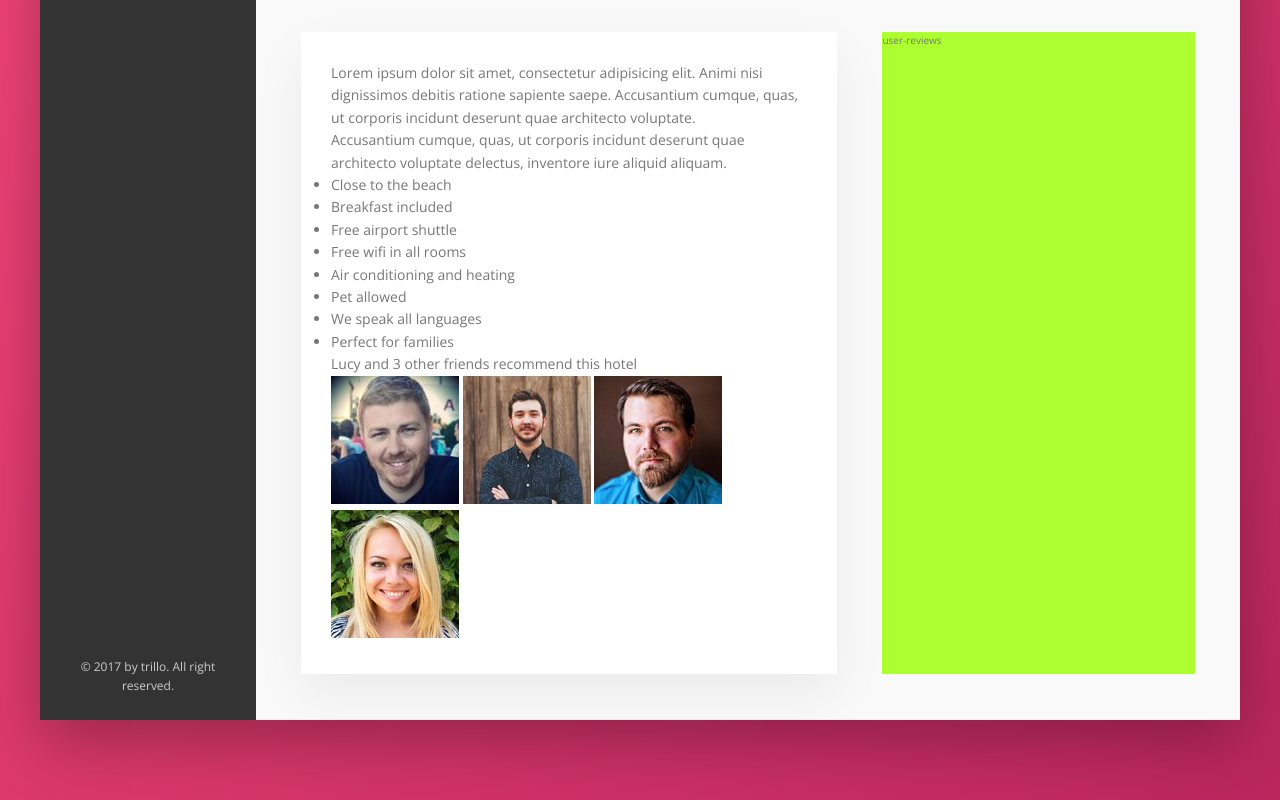
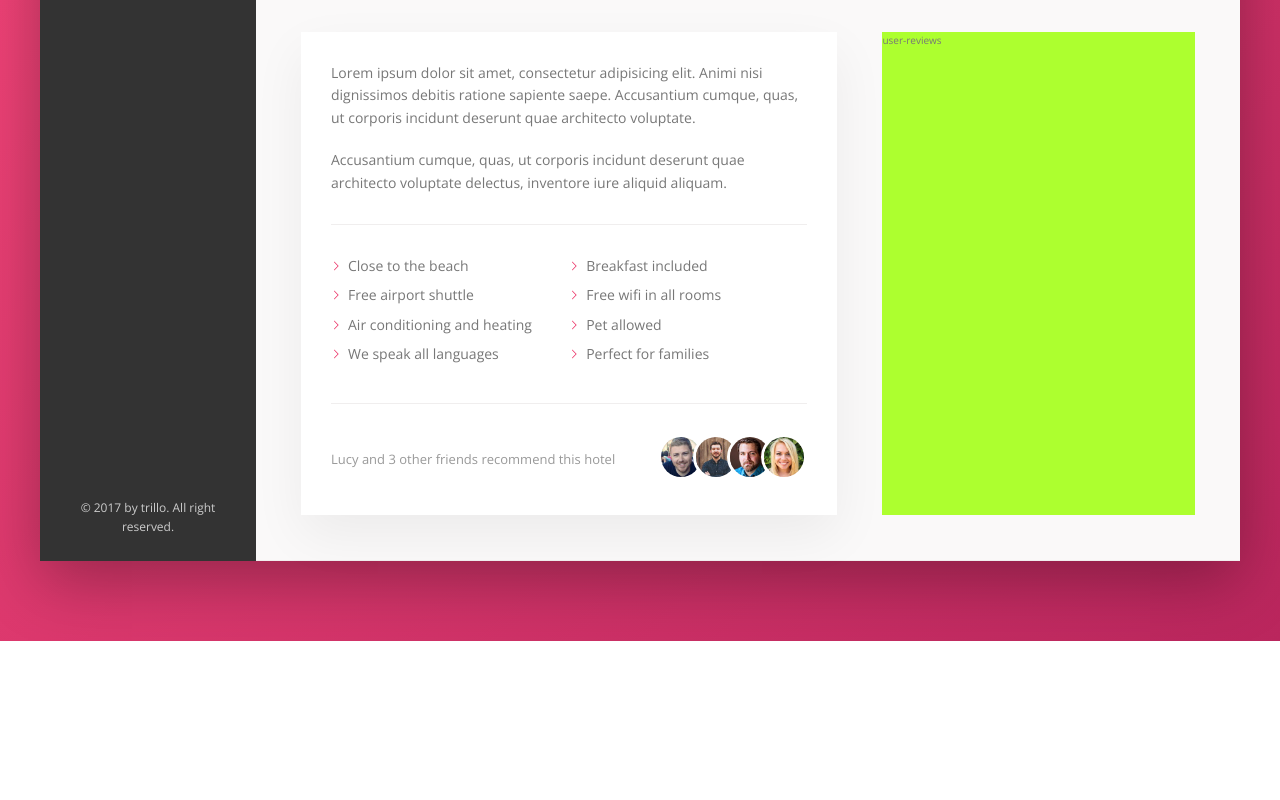
Before and after one commit to jsi-webdev/Trillo_Clone_Flex_Project, a website: page index.html in a window 1280 px wide. Shown: the part 615-1415 px from the top of the page. After the commit the page ends 1256 px from the top, so only its background shows below. Drawn offline with nearby package versions, Linux system fonts and the light colour scheme.

Commit message:
#11 HOTEL DETAIL : CSS styling, use svg icon in CSS (webkit mask image)

```diff
--- a/sass/_base.scss
+++ b/sass/_base.scss
@@ -18,6 +18,7 @@
   --shadow-light: 0 2rem 5rem rgba(0, 0, 0, 0.06);
 
   --line: 1px solid var(--color-grey-light-3);
+  --line-white: 3px solid var(--color-white);
 }
 
 * {
--- a/sass/_components.scss
+++ b/sass/_components.scss
@@ -295,3 +295,72 @@
     box-shadow: none;
   }
 }
+
+//////////////////////////////
+// PARAGRAPH
+.paragraph:not(:last-of-type) {
+  margin-bottom: 2rem;
+}
+
+//////////////////////////////
+// List
+.list {
+  list-style: none;
+  margin: 3rem 0;
+  padding: 3rem 0;
+  border-top: var(--line);
+  border-bottom: var(--line);
+
+  display: flex;
+  flex-wrap: wrap;
+
+  &__item {
+    flex: 0 0 50%;
+    margin-bottom: 0.7rem;
+  }
+
+  &__item::before {
+    content: '';
+    display: inline-block;
+    height: 1rem;
+    width: 1rem;
+    margin-right: 0.7rem;
+
+    // Older browser
+    // background-image: url(../img/chevron-thin-right.svg);
+    // background-size: cover;
+
+    // Newer browser
+    background-color: var(--color-primary);
+    -webkit-mask-image: url(../img/chevron-thin-right.svg);
+    -webkit-mask-size: cover;
+    mask-image: url(../img/chevron-thin-right.svg);
+    mask-size: cover;
+  }
+}
+
+//////////////////////////////
+// RECOMMEND
+.recommend {
+  font-size: 1.3rem;
+  color: var(--color-grey-dark-3);
+
+  display: flex;
+  align-items: center;
+
+  &__count {
+    margin-right: auto;
+  }
+
+  &__photo {
+    box-sizing: content-box;
+    height: 4rem;
+    width: 4rem;
+    border-radius: 50%;
+    border: var(--line-white);
+
+    &:not(:last-child) {
+      margin-right: -1.5rem;
+    }
+  }
+}
```
Also changed, not shown: css/style.css.
